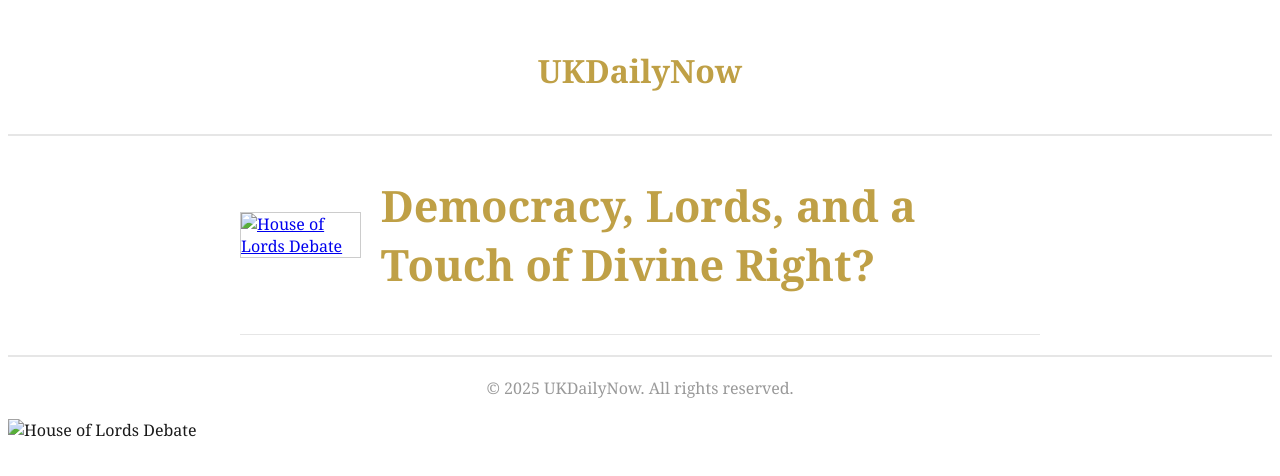
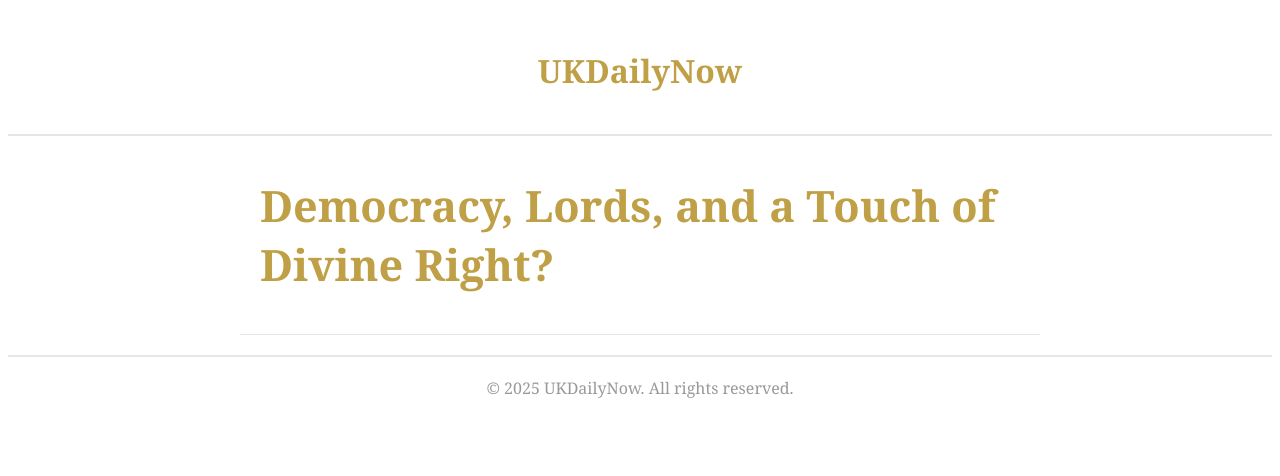
Before and after one commit to ConstitutionalMonarch/UKDailyNow, a plain HTML site: page index.html in a window 1280 px wide. Drawn offline with Linux system fonts and the light colour scheme.

Commit message:
Update index.html

```diff
--- a/index.html
+++ b/index.html
@@ -23,7 +23,7 @@
     <!-- House of Lords Article Preview -->
     <div class="article-preview">
       <a href="lords-article.html">
-        <img src="images/house-of-lords-debate.jpg" alt="House of Lords Debate">
+
       </a>
       <h2><a href="lords-article.html">Democracy, Lords, and a Touch of Divine Right?</a></h2>
     </div>
@@ -34,4 +34,3 @@
   </footer>
 </body>
 </html>
-<img src="images/house-of-lords-debate.jpg" alt="House of Lords Debate">
```
